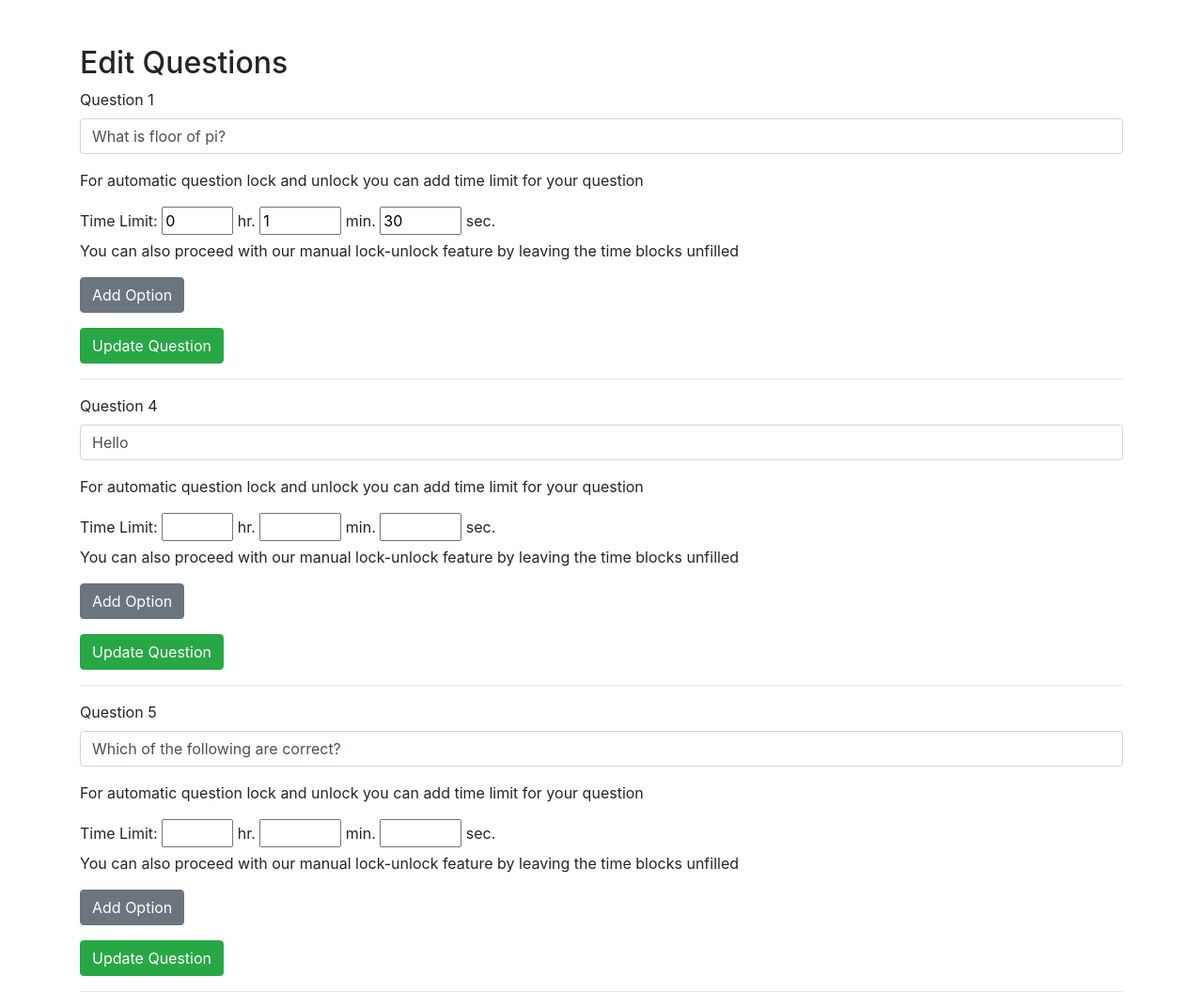
After one commit to Hit2737/Quiz_App, a Flask app: page /quiz/edit/1 in a window 1280 px wide. The commit adds this page. Shown: the whole page at 94% size. Run offline with Flask 3, Linux system fonts and the light colour scheme; a user stored in the database is signed in; data comes from the database, SQL or seed files in the repository; some libraries are stand-ins or nearby versions.

Commit message:
Added edit quiz html to edit quiz... some work left

```diff
--- a/quiz_app/quiz.py
+++ b/quiz_app/quiz.py
@@ -149,3 +149,17 @@ def start_time(quiz_id):
             return redirect(url_for('interface.dashboard'))
 
     return render_template('start_time.html', quiz_id=quiz_id, currenttime=currenttime)
+
+@bp.route('/quiz/edit/<int:quiz_id>', methods=['GET', 'POST'])
+def edit_quiz(quiz_id):
+    db = get_db()
+    quiz_data = db.execute('SELECT * FROM Quizzes WHERE quiz_id = ?', (quiz_id,)).fetchone()
+    # question_data = db.execute('SELECT * FROM Questions WHERE quiz_id = ?', (quiz_id,)).fetchone()
+    if (quiz_data is None) or (quiz_data['admin_id'] != g.user['id']):
+        abort(404)
+
+
+    questions = db.execute('SELECT * FROM Questions WHERE quiz_id = ? ORDER BY question_id', (quiz_id,)).fetchall()
+    # questions['options'] = (questions['options'])
+    # questions['correct_options'] = (questions['correct_options'])
+    return render_template('edit_quiz.html', quiz_id=quiz_id, questions=questions)
--- a/templates/dashboard.html
+++ b/templates/dashboard.html
@@ -25,7 +25,7 @@
             {% for quiz in Quizzes %}
                 {% if quiz['admin_id'] == g.user['id'] %}
                     <li>{{quiz['quiz_name']}}</li>
-                    <a href="{{url_for('quiz.create')}}" type="button" class="btn btn-outline-success">Create Quiz</a>
+                    <a href="{{url_for('quiz.edit_quiz',quiz_id=quiz['quiz_id'])}}" type="button" class="btn btn-outline-success">Edit Quiz</a>
                 {% endif %}
             {% endfor %}
         </ul>
--- /dev/null
+++ b/templates/edit_quiz.html
@@ -0,0 +1,56 @@
+{% extends 'base.html' %}
+{% block title %}Edit Questions{% endblock %}
+{% block content %}
+<div class="container mt-5">
+    <h2>Edit Questions</h2>
+    {% for question in questions %}
+    <form action="{{ url_for('quiz.edit_quiz', quiz_id=quiz_id) }}" method="POST" id="question-form-{{ question['question_id'] }}">
+        <input type="hidden" name="question_id" value="{{ question['question_id'] }}">
+        <div class="form-group">
+            <label for="question">Question {{question['question_id']}}</label>
+            <input type="text" class="form-control" id="question" name="question" value="{{ question['question_text'] }}" required>
+        </div>
+        <div class="time-limit">
+            <p>For automatic question lock and unlock you can add time limit for your question</p>
+            <label for="time-limit">Time Limit: </label>
+            <input type="number" id="hours" name="hours" min="0" max="5" value="{{ question['duration'].split(':')[0] if question['duration'] else '' }}">
+            <label for="hours">hr.</label>
+            <input type="number" id="minutes" name="minutes" min="0" max="59" value="{{ question['duration'].split(':')[1] if question['duration'] else '' }}">
+            <label for="minutes">min.</label>
+            <input type="number" id="seconds" name="seconds" min="0" max="59" value="{{ question['duration'].split(':')[2].split('.')[0] if question['duration'] else '' }}">
+            <label for="seconds">sec.</label>
+        </div>
+        <p>You can also proceed with our manual lock-unlock feature by leaving the time blocks unfilled</p>
+
+
+
+        <button type="button" class="btn btn-secondary mb-3" onclick="addOption({{ question['question_id'] }})">Add Option</button>
+        <div>
+            <button type="submit" class="btn btn-success">Update Question</button>
+        </div>
+    </form>
+    <hr>
+    {% endfor %}
+</div>
+<!-- Bootstrap JS and dependencies -->
+<script src="https://code.jquery.com/jquery-3.5.1.min.js"></script>
+<script src="https://cdn.jsdelivr.net/npm/@popperjs/core@2.9.2/dist/umd/popper.min.js"></script>
+<script src="https://stackpath.bootstrapcdn.com/bootstrap/4.5.2/js/bootstrap.min.js"></script>
+<script>
+    function addOption(questionId) {
+        let container = $('#options-container-' + questionId);
+        let index = container.children().length;
+        container.append(
+            '<div class="input-group mb-2 option-item">' +
+            '<input type="text" class="form-control" name="options" placeholder="Enter option" required>' +
+            '<div class="input-group-append">' +
+            '<div class="input-group-text">' +
+            '<input type="hidden" name="correct_options_' + index + '" value="off">' +
+            '<input type="checkbox" name="correct_options_' + index + '" value="on">' +
+            '</div>' +
+            '</div>' +
+            '</div>'
+        );
+    }
+</script>
+{% endblock %}
```
